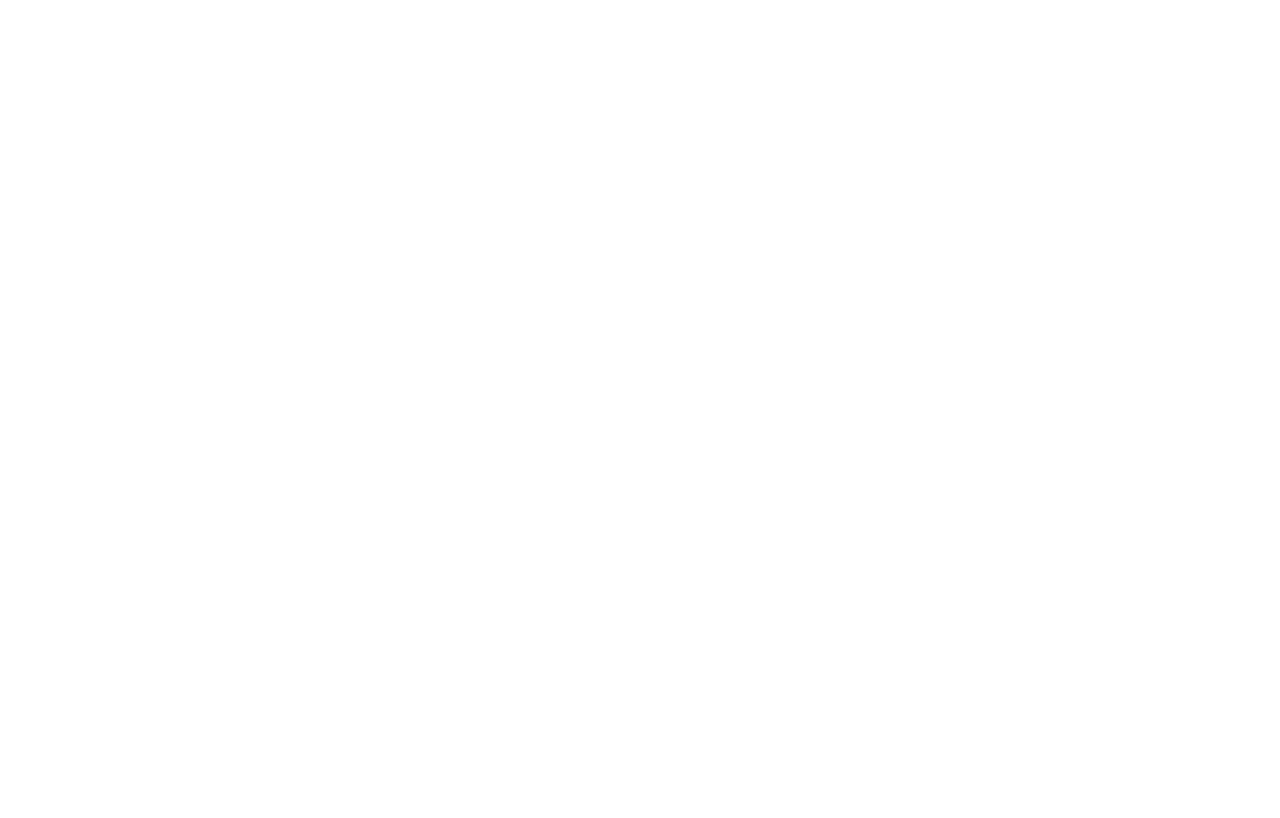
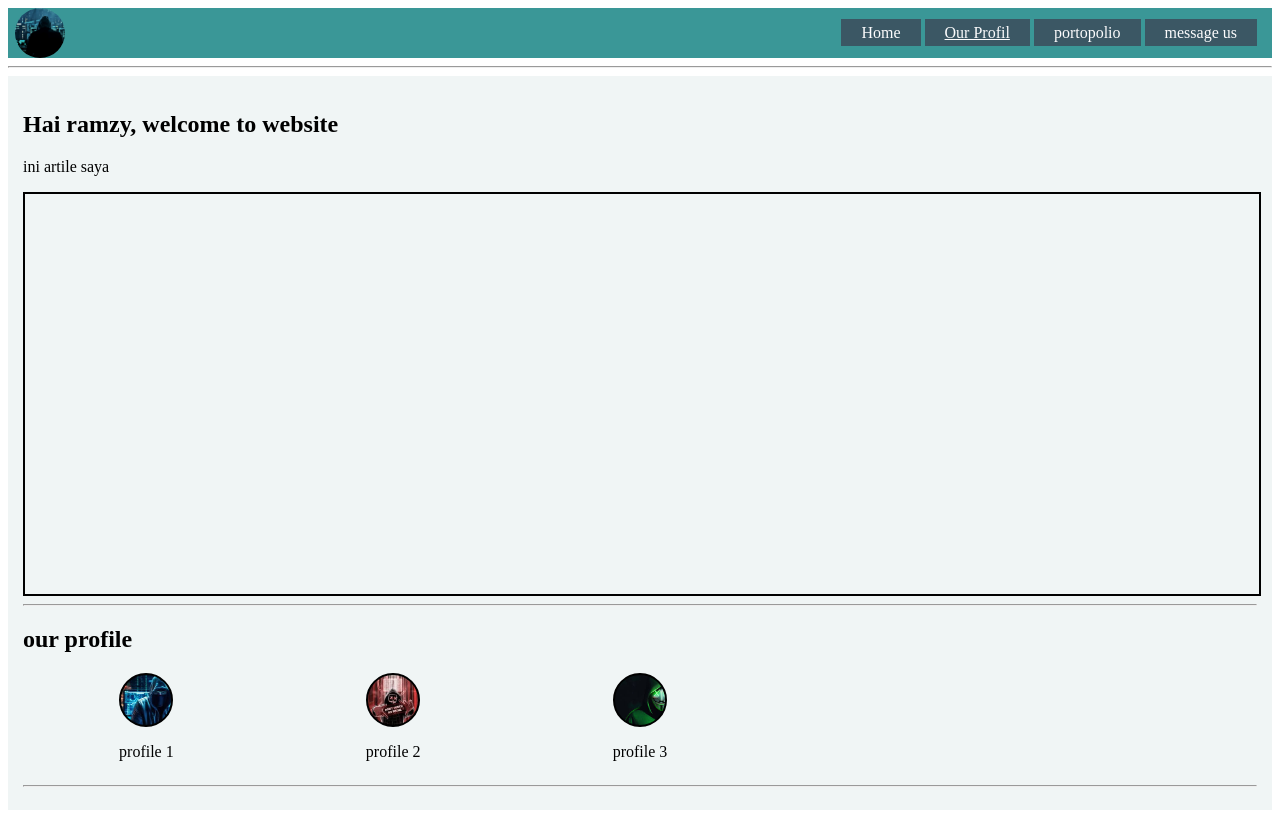
Before and after one commit to revou-fundamental-course/fundamental-Ramzyhanif, a plain HTML site: page index.html in a window 1280 px wide. Drawn offline with Linux system fonts and the light colour scheme.

Commit message:
config website

```diff
--- a/css/style.css
+++ b/css/style.css
@@ -0,0 +1,71 @@
+.nav-container {
+    display: flex;
+    justify-content: space-between;
+    align-items: center;
+    background-color: rgb(58, 151, 151);
+}
+.logo {
+    height: 50px;
+    width: 50px;
+    background-image: url(../assets/wallpapersden.com_anonymous-hacker-working_1280x1024.jpg) ;
+    background-size: cover;
+    border-radius: 50%;
+    margin-left: 7px;
+}
+nav {
+    margin-right: 15px;
+}
+nav>a {
+    padding-left: 20px;
+    padding-right: 20px;
+    padding-top: 5px;
+    padding-bottom: 5px;
+    background-color: rgb(59, 87, 100);
+    color: rgb(252, 252, 253);
+    }
+main {
+    padding: 15px;
+    background-color: rgb(240, 245, 245);
+}
+.banner {
+    height: 400px;
+    width: 100%;
+    border: 2px solid;
+}
+.profile-content {
+    display: flex;
+    justify-content: space-evenly;
+}
+.profile-item {
+    text-align: center;
+    flex: 1;
+    text-align: -webkit-center ;
+}
+.profile-tambahan {
+    flex: 2;
+
+}
+.profile-icon-1 {
+    height: 50px;
+    width: 50px;
+    border: 2px solid;
+    background-image: url(../assets/1.jfif);
+    background-size: cover;
+    border-radius: 50%;
+}
+.profile-icon-2 {
+    height: 50px;
+    width: 50px;
+    border: 2px solid;
+    background-image: url(../assets/2.jfif);
+    background-size: cover;
+    border-radius: 50%;
+}
+.profile-icon-3 {
+    height: 50px;
+    width: 50px;
+    border: 2px solid;
+    background-image: url(../assets/3.jfif);
+    background-size: cover;
+    border-radius: 50%;
+}
--- a/index.html
+++ b/index.html
@@ -4,14 +4,53 @@
     <meta charset="UTF-8">
     <meta name="viewport" content="width=device-width, initial-scale=1.0">
     <title>tugas RevoU</title>
+    <link rel="stylesheet" href="css/style.css">
 </head>
 <body>
-    <header>
-        <div><img src="" alt=""></div>
-        <div></div>
+    <header class="nav-container">
+        <div class="logo"></div>
+        <nav>
+            <a>Home</a>
+            <a href="#our-profile">Our Profil</a>
+            <a>portopolio</a>
+            <a>message us</a>
+        </nav>
+    </header> <hr/>
+    <main>
+        <section>
+            <header>
+                <h1>Hai ramzy, welcome to website</h1>
+            </header>
+            <article>
+                <p>ini artile saya</p>
+                <div class="banner"></div>
+            </article>
+        </section>
+        <hr/>
+        <section id="our-profile">
+            <header>
+                <h1>our profile</h1>
+            </header>
+            <article class="profile-content">
+                <div class="profile-item">
+                    <div class="profile-icon-1"></div>
+                    <p>profile 1</p>
+                </div>
+                <div class="profile-item">
+                    <div class="profile-icon-2"></div>
+                    <p>profile 2</p>
+                </div>
 
-    </header>
-    <main>
+                <div class="profile-item">
+                    <div class="profile-icon-3"></div>
+                    <p>profile 3</p>
+                </div>
+                <div class="profile-tambahan"></div>
+            </article>
+        </section>
+        <hr>
+        <section></section>
+        <section></section>
 
     </main>
     <footer>
```
Also changed, not shown: assets/1.jfif (added), assets/2.jfif (added), assets/3.jfif (added), assets/wallpapersden.com_anonymous-hacker-working_1280x1024.jpg (added).
